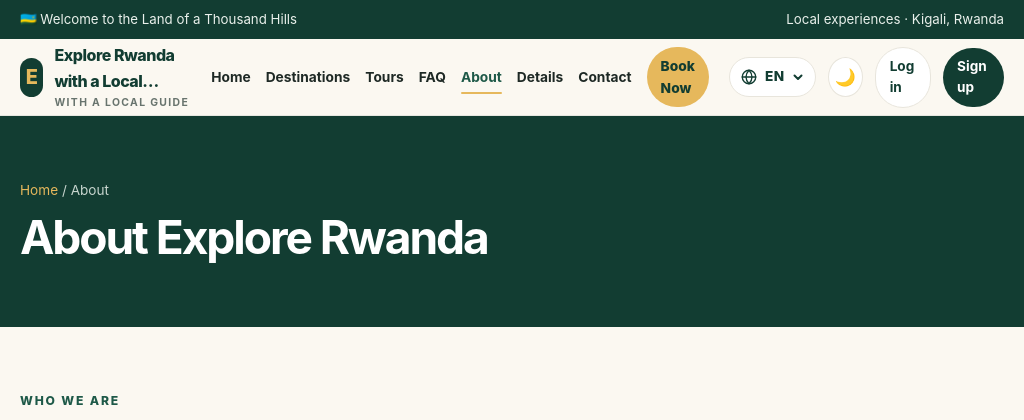
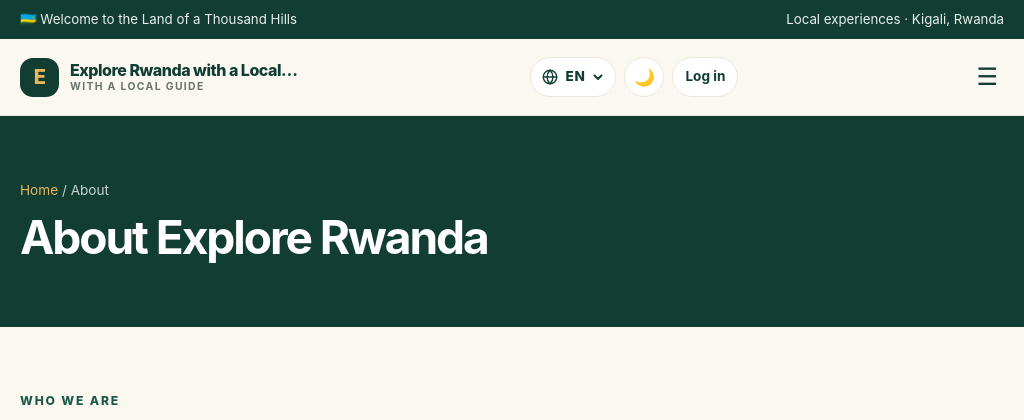
Before and after one commit to niyoyita2025/tour-travels, a Django app: page /about/ in a window 1024 px wide. Shown: the top 420 px of the page. Run offline with Django 5.2, Linux system fonts and the light colour scheme; data comes from the database, SQL or seed files in the repository; data that the repository does not hold is empty.

Commit message:
Header: no wrapped links or buttons; menu button below 1100px wide
Co-Authored-By: Claude Opus 5.5 <noreply@anthropic.com>

```diff
--- a/Tour_travels/static/css/site.css
+++ b/Tour_travels/static/css/site.css
@@ -410,8 +410,30 @@ html[data-theme="dark"] .nav.is-scrolled { box-shadow: 0 8px 24px rgba(0, 0, 0,
 .links a:not(.nav-book):hover::after, .links a[aria-current="page"]::after { transform: scaleX(1); }
 .links .nav-book { background: var(--gold); color: var(--forest); padding: 8px 14px; border-radius: 999px; font-weight: 800; }
 .links .nav-book:hover { filter: brightness(1.05); color: var(--forest); }
-@media (max-width: 1200px) and (min-width: 901px) { .links { gap: 15px; font-size: .86rem; } }
-@media (max-width: 900px) { .links a:not(.nav-book)::after { display: none; } }
+/* Links and header buttons never wrap onto two lines; the gaps shrink on narrower desktops instead. */
+.links a, .nav-actions .btn { white-space: nowrap; }
+.brand-text { max-width: 230px; line-height: 1.2; }
+@media (max-width: 1440px) and (min-width: 901px) {
+  .navinner { gap: 14px; }
+  .links { gap: 16px; font-size: .88rem; }
+  .nav-actions { gap: 8px; }
+  .nav-actions .btn-sm { padding: 8px 12px; }
+}
+@media (max-width: 1200px) and (min-width: 1101px) {
+  .links { gap: 12px; font-size: .84rem; }
+  .brand-text { max-width: 170px; }
+  .links .nav-book { padding: 7px 11px; }
+}
+/* Small laptops and large tablets: the full row no longer fits, so the menu button takes over (as on phones). */
+@media (max-width: 1100px) {
+  .links { display: none; position: absolute; top: 76px; left: 0; right: 0; background: var(--cream); padding: 18px 22px 23px; box-shadow: 0 15px 25px rgba(0, 0, 0, .08); flex-direction: column; align-items: flex-start; gap: 15px; }
+  .links.open { display: flex; }
+  .menu { display: block; }
+  .nav-actions .btn-dark { display: none; }
+  .mobile-auth { display: flex; flex-wrap: wrap; gap: 10px; padding-top: 4px; }
+  html[data-theme="dark"] .links { background: #0e1714; }
+}
+@media (max-width: 1100px) { .links a:not(.nav-book)::after { display: none; } }
 @media (prefers-reduced-motion: reduce) { .nav, .links a, .links a::after { transition: none; } }
 /* Jump links land below the fixed header instead of under it */
 html { scroll-padding-top: 90px; }
```
